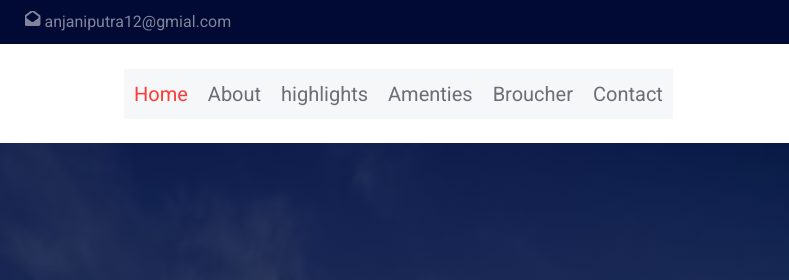
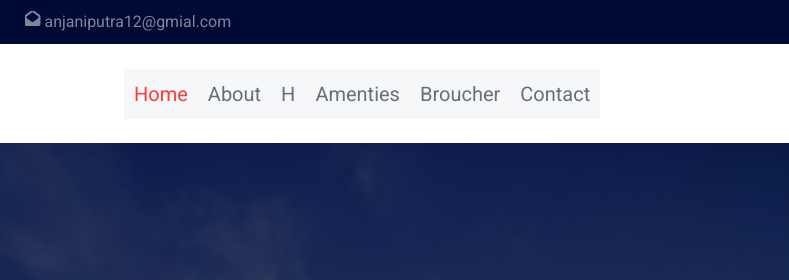
Before and after one commit to NIKITAMEHRA456/Anjani, a plain HTML site: page index.html in a window 1280 px wide. Shown: the top 280 px of the page, 310-1099 px from the left. Drawn offline with nearby package versions, Linux system fonts and the light colour scheme.

Commit message:
Update index.html

```diff
--- a/index.html
+++ b/index.html
@@ -76,7 +76,7 @@
                     </li>
                     <!-- Highlights -->
                     <li class="nav-item">
-                      <a class="nav-link" href="#section-4">highlights</a>
+                      <a class="nav-link" href="#section-4">H</a>
                     </li>
                     <!-- Amenties -->
                     <li class="nav-item">
```
